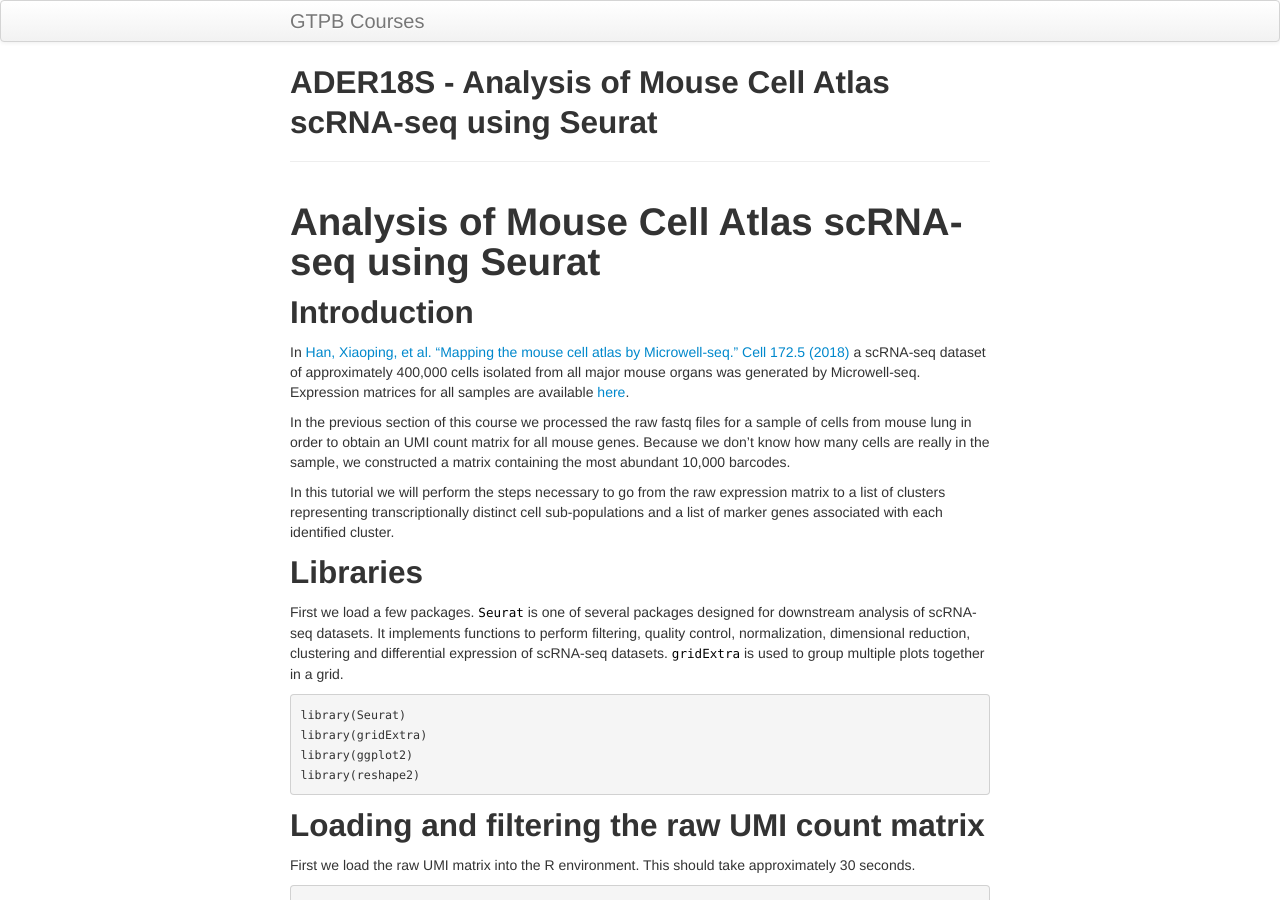
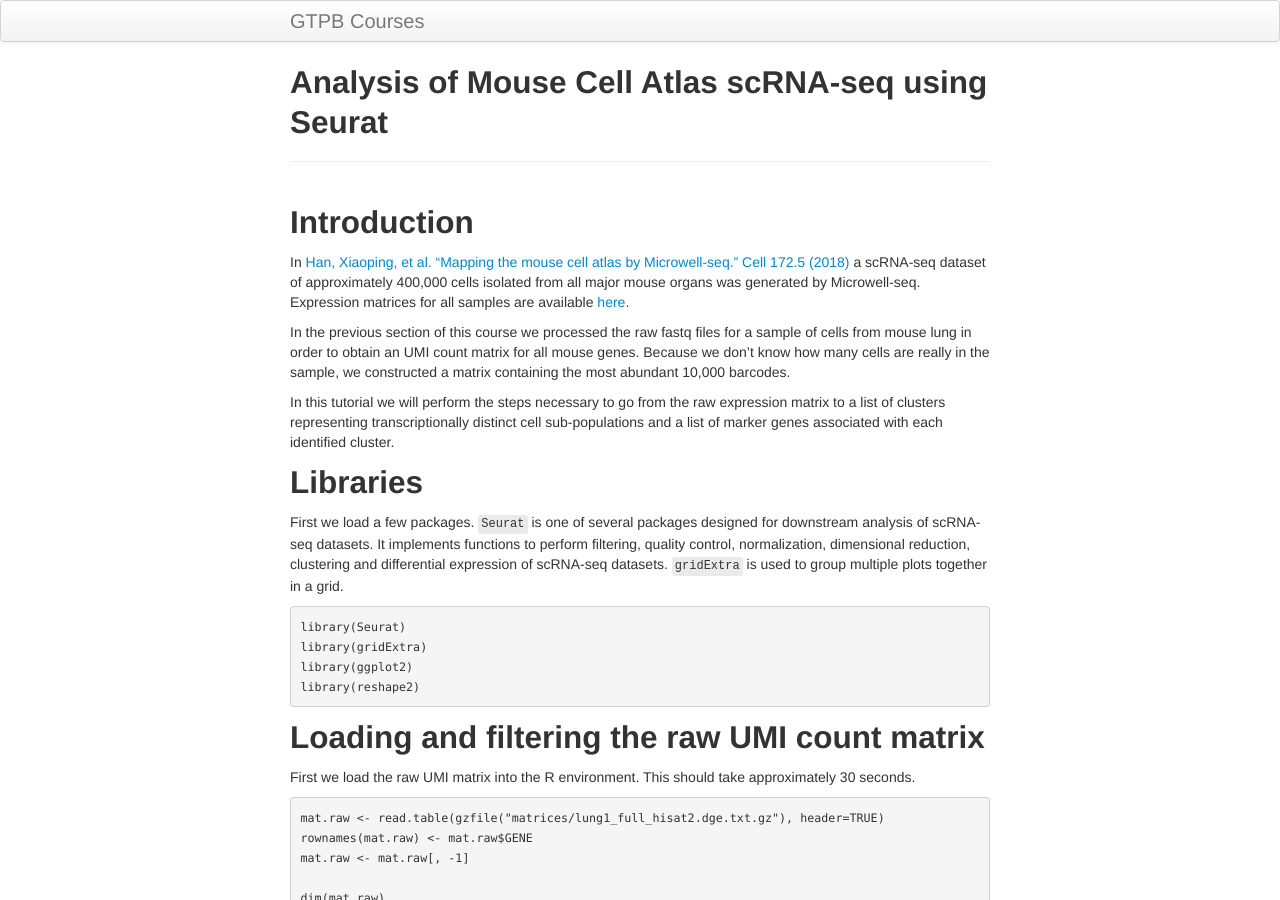
Before and after one commit to GTPB/ADER19F, a Jekyll site: the page built from pages/tutorial-seurat-mca.md, in a window 1280 px wide and 900 px high. Built offline with Jekyll 4.4.1, drawn with Linux system fonts in a browser that asks for light colours.

Commit message:
Update tutorial-seurat-mca.md

````diff
--- a/pages/tutorial-seurat-mca.md
+++ b/pages/tutorial-seurat-mca.md
@@ -1,9 +1,7 @@
 ---
 layout: page
-title: ADER18S - Analysis of Mouse Cell Atlas scRNA-seq using Seurat
+title: Analysis of Mouse Cell Atlas scRNA-seq using Seurat
 ---
-
-# Analysis of Mouse Cell Atlas scRNA-seq using Seurat
 
 ## Introduction
 
@@ -15,7 +13,7 @@
 
 ## Libraries
 
-First we load a few packages. `Seurat` is one of several packages designed for downstream analysis of scRNA-seq datasets. It implements functions to perform filtering, quality control, normalization, dimensional reduction, clustering and differential expression of scRNA-seq datasets. `gridExtra` is used to group multiple plots together in a grid.
+First we load a few packages. <span style="padding:2px 3px 3px;background-color: #eaeaea;font-family: Courier New;font-size: 12px;color: #333333;-webkit-border-radius: 3px;-moz-border-radius: 3px;border-radius: 3px;">Seurat</span> is one of several packages designed for downstream analysis of scRNA-seq datasets. It implements functions to perform filtering, quality control, normalization, dimensional reduction, clustering and differential expression of scRNA-seq datasets. <span style="padding:2px 3px 3px;background-color: #eaeaea;font-family: Courier New;font-size: 12px;color: #333333;-webkit-border-radius: 3px;-moz-border-radius: 3px;border-radius: 3px;">gridExtra</span> is used to group multiple plots together in a grid.
 
 
 ```r
@@ -100,7 +98,7 @@
 ## [1] 16566  2684
 ```
 
-To use the `Seurat` package, we first need to create a *Seurat object*. This is a complex data structure that will conveniently hold all relevant information during the analysis, such as the raw count data, the normalized expressions, reduced dimensions, cluster assignments, etc...
+To use the <span style="padding:2px 3px 3px;background-color: #eaeaea;font-family: Courier New;font-size: 12px;color: #333333;-webkit-border-radius: 3px;-moz-border-radius: 3px;border-radius: 3px;">Seurat</span> package, we first need to create a *Seurat object*. This is a complex data structure that will conveniently hold all relevant information during the analysis, such as the raw count data, the normalized expressions, reduced dimensions, cluster assignments, etc...
 
 When creating the *Seurat object* we can specify certain filtering criteria that will immediately be applied to the matrix. Here we specify that we only want to consider genes expressed in at least 5 cells. Aproximately 3,500 genes are discarded from the matrix.
 
@@ -241,7 +239,7 @@
 
 Housekeeping genes that are similarly expressed in all cell populations are not useful for the purpose of identifying these populations. Thus, it is often useful to select a subset of genes that display higher than average variability among cells to be used for dimensionality reduction and clustering of cells, as this will greatly speed-up the computations.
 
-The `FindVariableGenes` from the *Seurat* package does this by selecting genes that display a variance/mean ratio above a user-supplied threshold. Here we select genes that have a dispersion more than 0.5 standard deviations above the average dispersion of genes with a similar expression level (`y.cuttoff`). We can also set thresholds for minimum expression (`x.low.cutoff`) and maximum expression (`x.high.cutoff`).
+The `FindVariableGenes` from the *Seurat* package does this by selecting genes that display a variance/mean ratio above a user-supplied threshold. Here we select genes that have a dispersion more than 0.5 standard deviations above the average dispersion of genes with a similar expression level (<span style="padding:2px 3px 3px;background-color: #eaeaea;font-family: Courier New;font-size: 12px;color: #333333;-webkit-border-radius: 3px;-moz-border-radius: 3px;border-radius: 3px;">y.cuttoff</span>). We can also set thresholds for minimum expression (<span style="padding:2px 3px 3px;background-color: #eaeaea;font-family: Courier New;font-size: 12px;color: #333333;-webkit-border-radius: 3px;-moz-border-radius: 3px;border-radius: 3px;">x.low.cutoff</span>) and maximum expression (<span style="padding:2px 3px 3px;background-color: #eaeaea;font-family: Courier New;font-size: 12px;color: #333333;-webkit-border-radius: 3px;-moz-border-radius: 3px;border-radius: 3px;">x.high.cutoff</span>).
 
 
 ```r
@@ -265,7 +263,7 @@
 ## [1] 944
 ```
 
-We can check the expression of a few of these variable genes across all cells using the `VlnPlot` function. We plot the expression of the 6 variable genes with highest dispersion, and the 6 variable genes with highest mean.
+We can check the expression of a few of these variable genes across all cells using the <span style="padding:2px 3px 3px;background-color: #eaeaea;font-family: Courier New;font-size: 12px;color: #333333;-webkit-border-radius: 3px;-moz-border-radius: 3px;border-radius: 3px;">VlnPlot</span> function. We plot the expression of the 6 variable genes with highest dispersion, and the 6 variable genes with highest mean.
 
 
 ```r
@@ -286,7 +284,7 @@
 
 ## Dimensional reduction
 
-In *Seurat*, principal component analysis is done on scaled expression data. The `ScaleData` function performs this step, and also allows to regress out common sources of technical variation, such as the total UMI counts per cell or the percentage of mitochondrial RNA.
+In *Seurat*, principal component analysis is done on scaled expression data. The <span style="padding:2px 3px 3px;background-color: #eaeaea;font-family: Courier New;font-size: 12px;color: #333333;-webkit-border-radius: 3px;-moz-border-radius: 3px;border-radius: 3px;">ScaleData</span> function performs this step, and also allows to regress out common sources of technical variation, such as the total UMI counts per cell or the percentage of mitochondrial RNA.
 
 
 ```r
@@ -321,7 +319,7 @@
 
 The next question is how many of the top principal components (PCs) are we going to use for the purpose of clustering the cells. The first thing to look at is the PCA scree-plot, showing the proportion of variance explained by each component. We are looking for a "knee" in the plot, where additional PCs do not bring much more new information.
 
-For this purpose, *Seurat* provides the function `PCElbowPlot`, that displays the standard-deviation of each PC.
+For this purpose, *Seurat* provides the function <span style="padding:2px 3px 3px;background-color: #eaeaea;font-family: Courier New;font-size: 12px;color: #333333;-webkit-border-radius: 3px;-moz-border-radius: 3px;border-radius: 3px;">PCElbowPlot</span>, that displays the standard-deviation of each PC.
 
 
 ```r
@@ -355,7 +353,7 @@
 
 Because of the high dimensionality of scRNA-seq datasets, clustering algorithms face a number of challenges, such as high computation times and memory requirements. To alieviate these problems, one solution is to perform the clustering using the cells PCA scores instead of the full expression matrix, where each principal component represents the signal of a correlated set of genes. Based on the analysis above, we are going to proceed using 20 PCs.
 
-`Seurat` uses a graph based clustering algorithm. The `resolution` parameter influences the granularity of the clusters, with higher values producing more and smaller clusters.
+`Seurat` uses a graph based clustering algorithm. The <span style="padding:2px 3px 3px;background-color: #eaeaea;font-family: Courier New;font-size: 12px;color: #333333;-webkit-border-radius: 3px;-moz-border-radius: 3px;border-radius: 3px;">resolution</span> parameter influences the granularity of the clusters, with higher values producing more and smaller clusters.
 
 
 ```r
@@ -399,7 +397,7 @@
 
 ![](./images/tutorial-seurat-mca_files/figure-html/tsne-1.png)<!-- -->
 
-**Exercise**: Modify the commands above to try different values of the `perplexity` argument. E.g. 5, 10, 20, 50, ...
+**Exercise**: Modify the commands above to try different values of the <span style="padding:2px 3px 3px;background-color: #eaeaea;font-family: Courier New;font-size: 12px;color: #333333;-webkit-border-radius: 3px;-moz-border-radius: 3px;border-radius: 3px;">perplexity</span> argument. E.g. 5, 10, 20, 50, ...
 
 <details><summary><b>Click Here to see the solution</b></summary>
 
````
